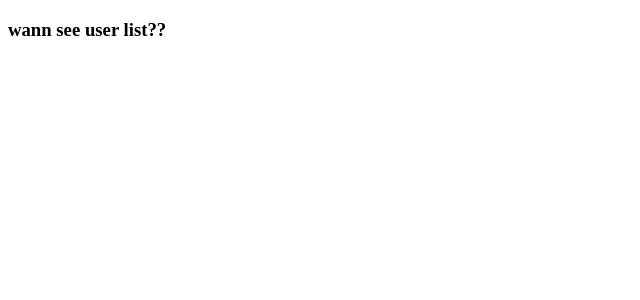
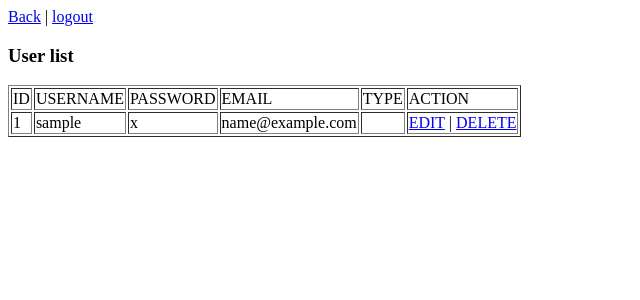
Before and after one commit to sohanmdtanjil777/Learning-Web-Technologies-fall_2019-2020_section_G, a PHP site: page /user_list.php in a window 1280 px wide. Shown: the top 300 px of the page, without its empty margins (0-640 px from the left). Run offline with PHP 8.4, Linux system fonts and the light colour scheme; tables that the repository leaves empty or names only in its code hold one stand-in row (values such as "Sample post").

Commit message:
Retrive Operation completed

```diff
--- a/FINAL_LAB_TASK_1.1_DB/interface/user_list.php
+++ b/FINAL_LAB_TASK_1.1_DB/interface/user_list.php
@@ -1,3 +1,17 @@
+<?php
+
+	require_once('../database/database.php');
+
+	$conn = getConnection();
+	$sql = 'select * from user_table';
+	$result = mysqli_query($conn, $sql);
+
+?>
+
+
+
+
+
 <?php
 
 
@@ -27,6 +41,36 @@ if(isset($_GET['msg'])){
 	<title>user list</title>
 </head>
 <body>
-   <h3>wann see user list??</h3>
+   <a href="home.php">Back</a> |
+	<a href="../php/logout.php">logout</a>
+
+	<h3>User list</h3>
+	<table border="1">
+		<tr>
+			<td>ID</td>
+			<td>USERNAME</td>
+			<td>PASSWORD</td>
+			<td>EMAIL</td>
+			<td>TYPE</td>
+			<td>ACTION</td>
+		</tr>
+
+	<?php while($data = mysqli_fetch_assoc($result)){ ?>
+
+			<tr>
+				<td><?=$data['id']?></td>
+				<td><?=$data['user_name']?></td>
+				<td><?=$data['password']?></td>
+				<td><?=$data['email']?></td>
+				<td><?=$data['type']?></td>
+				<td>
+					<a href="edit.php?id=<?=$data['id']?>">EDIT</a> |
+					<a href="delete.php?id=<?=$data['id']?>">DELETE</a>
+				</td>
+			</tr>
+	<?php } ?>
+
+	</table>
+
 </body>
 </html>
```
